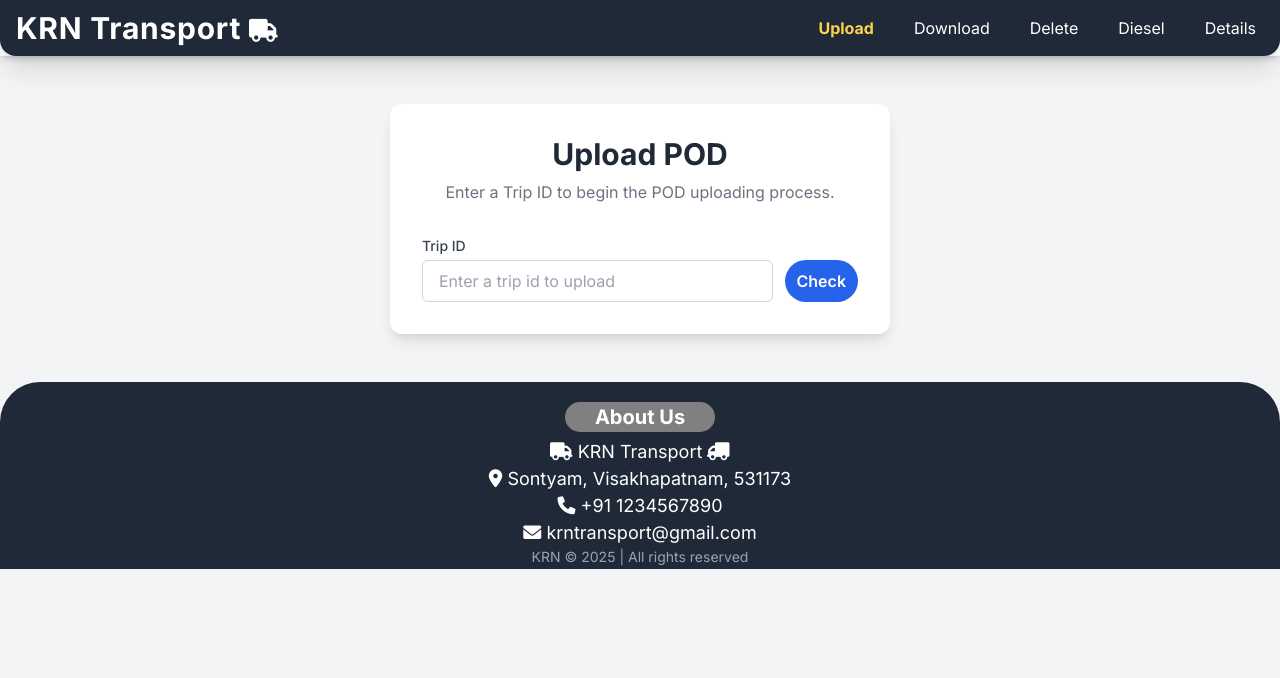
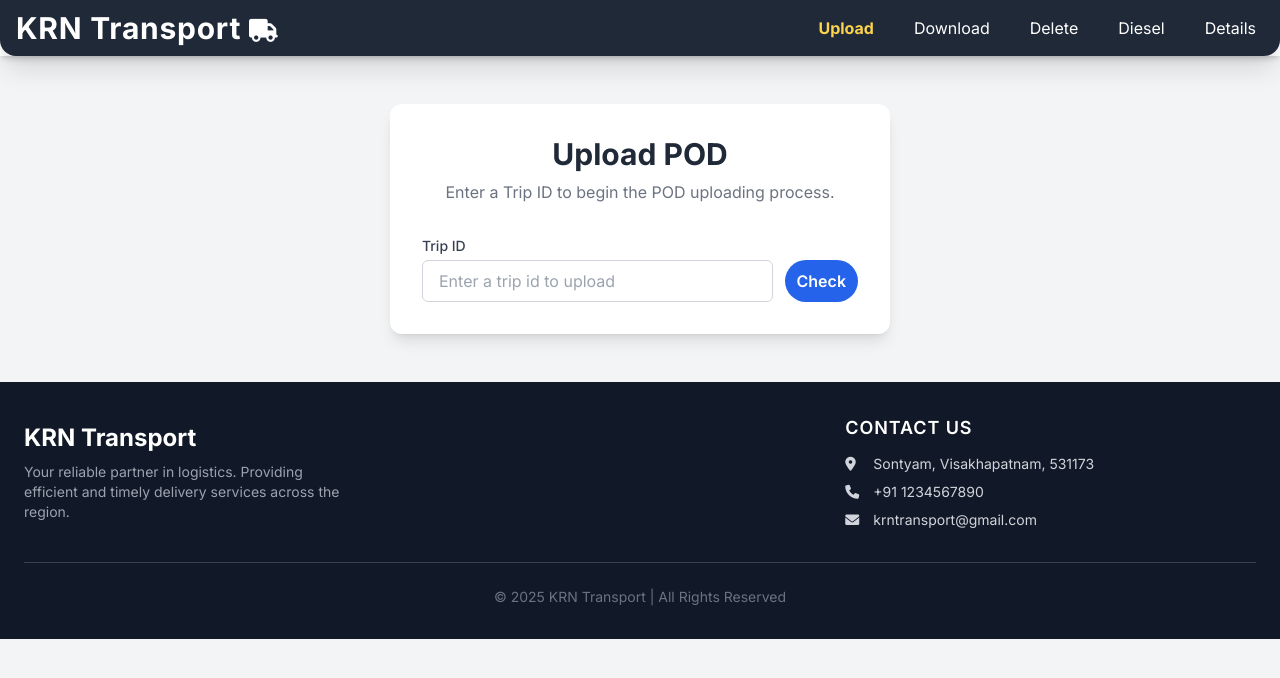
Before and after one commit to Premchand7799/krn-transport, a plain HTML site: page index.html in a window 1280 px wide. Drawn offline with nearby package versions, Linux system fonts and the light colour scheme.

Commit message:
index.html

```diff
--- a/index.html
+++ b/index.html
@@ -47,134 +47,7 @@
         #details-page {
             max-width: 800px;
         }
-
     </style>
-
-  <style>
-
-.follow {
-
-
-
-      text-align: center;
-
-      font-size: 20px;
-
-      margin-bottom: 6px;
-
-      font-weight: bold;
-
-      background: gray;
-
-      //#007bff;
-
-    //  #3bb143;
-
-      width: 150px;
-
-      margin-left: auto;
-
-      margin-right: auto;
-
-      border-radius: 30px
-
-  }
-
-
-
- .icons1 {
-
-  display: flex;
-
-  justify-content: center;
-
-  align-items: center;
-
-  gap:35px;
-
-    width:260px;
-
- max-width: 500px;
-
- margin: auto;
-
- text-align: center;
-
-   }
-
-  .icons1 > .icon {
-
-        font-size: 26px;
-
-       text-decoration: none;
-
-       color: white !important
-
-  }
-
-
-
-   footer   {
-
-        background: black;
-
-        color: white;
-
-        padding-bottom: 1px;
-
-        text-align: center;
-
-        border-radius: 40px 40px 0 0;
-
-        padding-top: 5px;
-
-    }
-
-
-    .footer-ite {
-
-    display:flex;
-
-    justify-content:center;
-
-    align-items:center;
-
-    }
-
-
-    footer .ll {
-
-    min-width:200px;
-
-  margin-left:auto;
-
-  margin-right:auto;
-
-  display:block;
-
-  text-align:center;
-
-    }
-
-    hr {
-
-        background-color: black;
-
-        color: white
-
-    }
-
-
-     .fa-truck.reversed {
-
-        transform: scaleX(-1);
-
-    }
-
-
-
-  </style>
-
 </head>
 
 <body class="antialiased text-gray-800">
@@ -479,30 +352,45 @@
 
     </main>
 
-<footer class="container-fluid bg-gray-800">
+<footer class="bg-gray-900 text-gray-300 mt-auto">
+    <div class="container mx-auto px-6 py-8">
+        <div class="flex flex-col md:flex-row justify-between items-center text-center md:text-left">
 
- <div class="footer-items">
+            <!-- Column 1: Brand & Info -->
+            <div class="mb-6 md:mb-0 md:w-1/3">
+                <h3 class="text-2xl font-bold text-white mb-2">KRN Transport</h3>
+                <p class="text-sm text-gray-400 max-w-xs mx-auto md:mx-0">
+                    Your reliable partner in logistics. Providing efficient and timely delivery services across the region.
+                </p>
+            </div>
 
-
-
-<p class="follow text-white-500" style ="margin-top: 10px;margin-top:15px;">About Us </p>
-
-        <div style="font-size:18px">
-
-        <p><span class="icon fa-solid fa-truck"></span> KRN Transport <span class="icon fa-solid fa-truck reversed"></span></p> <p> <span class="fa-solid fa-location-dot"></span>
-
-   Sontyam, Visakhapatnam, 531173</p> <p> <span class="icon fa fa-phone"></span> +91 1234567890</p> <p>
-
-  <span class="icon fas fa-envelope"></span> krntransport@gmail.com </p>
+            <!-- Column 3: Contact Info -->
+            <div class="md:w-1/3">
+                <h4 class="text-lg font-semibold text-white mb-3 uppercase tracking-wider">Contact Us</h4>
+                <ul class="space-y-2 text-sm">
+                    <li class="flex items-center justify-center md:justify-start">
+                        <i class="fas fa-map-marker-alt w-5 mr-2"></i>
+                        <span>Sontyam, Visakhapatnam, 531173</span>
+                    </li>
+                    <li class="flex items-center justify-center md:justify-start">
+                        <i class="fas fa-phone w-5 mr-2"></i>
+                        <a href="tel:+911234567890" class="hover:text-amber-300 transition-colors">+91 1234567890</a>
+                    </li>
+                    <li class="flex items-center justify-center md:justify-start">
+                        <i class="fas fa-envelope w-5 mr-2"></i>
+                        <a href="mailto:krntransport@gmail.com" class="hover:text-amber-300 transition-colors">krntransport@gmail.com</a>
+                    </li>
+                </ul>
+            </div>
 
         </div>
 
-
-
-        <p class="text-gray-400" style="margin-bottom:1px;font-size:14px" class="ll"> KRN &copy; 2025 | All rights reserved </p>
-
+        <!-- Bottom Bar -->
+        <div class="border-t border-gray-700 mt-8 pt-6 text-center text-sm text-gray-500">
+            <p>&copy; 2025 KRN Transport | All Rights Reserved</p>
+        </div>
+    </div>
 </footer>
-
 
     <!-- Alert/Notification Container -->
 
```
